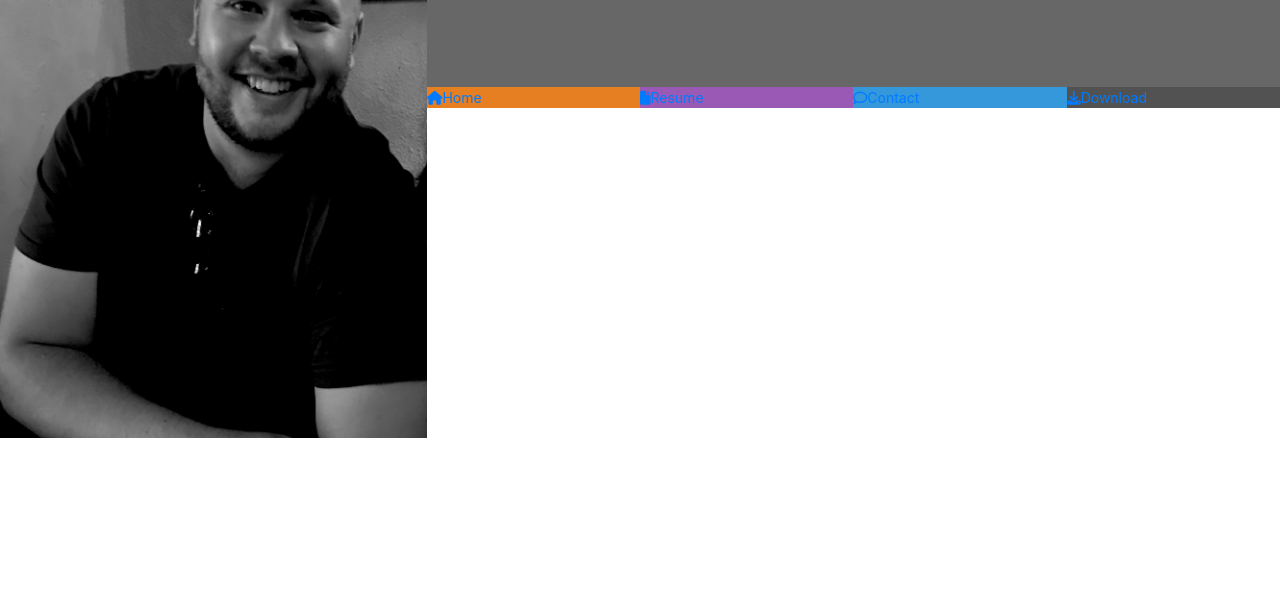
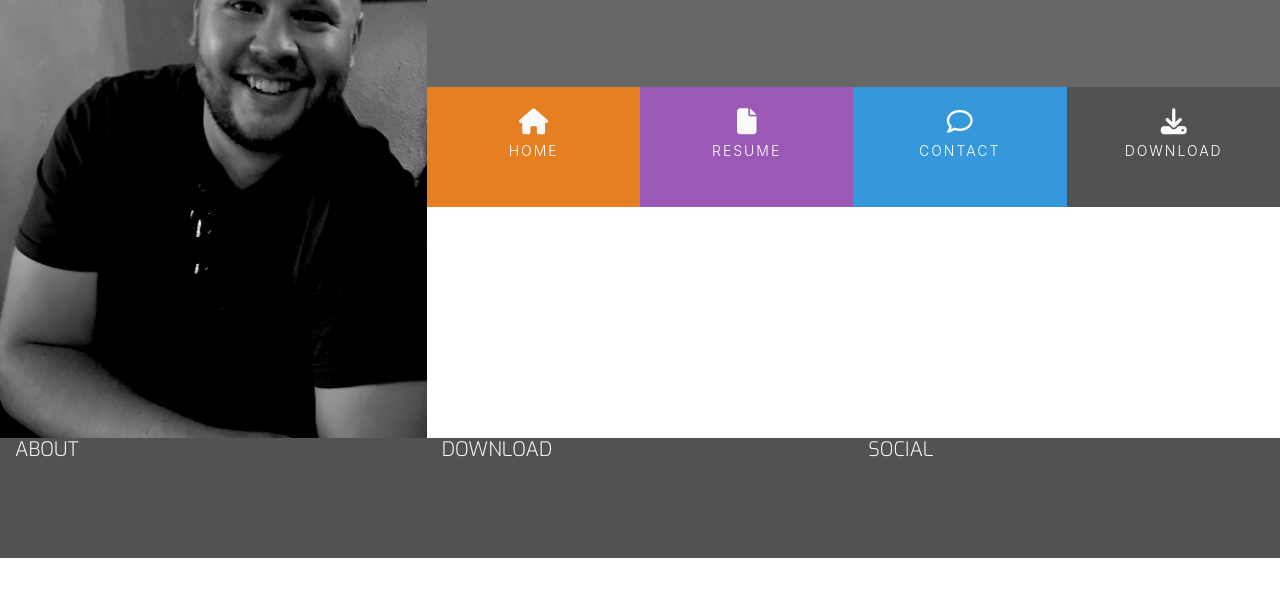
Before and after one commit to JonnyDavison/resume, a plain HTML site: page index.html in a window 1280 px wide. Shown: the part 162-758 px from the top of the page. Drawn offline with nearby package versions, Linux system fonts and the light colour scheme; a web font is replaced by a local one.

Commit message:
Add and style Footer

```diff
--- a/assets/css/style.css
+++ b/assets/css/style.css
@@ -21,6 +21,25 @@
 
 .ui-menu-color-download {
     background-color: #525252;
+}
+
+/* ---------- spcial margins / paddings / text */
+
+h1,
+h2,
+h3,
+h4 {
+    margin: 0;
+}
+
+.uppercase {
+    text-transform: uppercase;
+}
+
+.general-sub {
+    font-family: "Exo", sans-serif;
+    font-weight: 300;
+    color: #fafafa;
 }
 
 /* ---------- Heading */
@@ -73,7 +92,58 @@ header {
     font-size: 0;
 }
 
+#nav {
+    margin: 0;
+}
+
 #nav li {
     font-size: 14px;
     padding: 0;
 }
+
+.menuitem {
+    height: 120px;
+    text-align: center;
+    padding: 0;
+}
+
+.menuitem a {
+    width: 100%;
+    text-decoration: none;
+    color: #ffffff;
+    height: 120px;
+}
+
+.menuitem a i {
+    padding-top: 22px;
+    display: block;
+    color: #fafafa;
+    font-size: 26px;
+}
+
+.menuitem span {
+    display: block;
+    width: 100%;
+    padding-top: 5px;
+    text-align: center;
+    text-transform: uppercase;
+    font-size: 14px;
+    font-weight: 300;
+    letter-spacing: 2px;
+}
+
+/* ---------- Hover.css */
+
+.hvr-sweep-to-bottom:before {
+    background-color: rgba(0, 0, 0, 0.2);
+    height: 120px;
+}
+
+/* ---------- Footer */
+
+footer {
+    background-color: #525252;
+    color: #fafafa;
+    min-height: 120px;
+    margin: 0;
+}
--- a/index.html
+++ b/index.html
@@ -7,7 +7,8 @@
     <meta name="viewport" content="width=device-width, initial-scale=1.0">
     <link rel="stylesheet" href="https://cdn.jsdelivr.net/npm/bootstrap@4.6.2/dist/css/bootstrap.min.css"
         integrity="sha384-xOolHFLEh07PJGoPkLv1IbcEPTNtaed2xpHsD9ESMhqIYd0nLMwNLD69Npy4HI+N" crossorigin="anonymous">
-
+    <link rel="stylesheet" href="https://cdnjs.cloudflare.com/ajax/libs/hover.css/2.1.1/css/hover-min.css"
+        type="text/css" />
     <link rel="stylesheet" href="assets/css/style.css">
     <title>Jonny Davison Resume</title>
 </head>
@@ -28,18 +29,21 @@
                 <div class="row no-gutters">
                     <div class="col">
                         <ul id="nav" class="list-inline menucontainer">
-                            <li class="col-6 col-sm-3 ui-menu-color-home list-inline-item">
-                                <a href="#"><i class="fa fa-home" aria-hidden="true"></i><span>Home</span></a>
+                            <li class="col-6 col-sm-3 ui-menu-color-home list-inline-item menuitem">
+                                <a href="#" class="hvr-sweep-to-bottom"><i class="fa fa-home"
+                                        aria-hidden="true"></i><span>Home</span></a>
                             </li>
-                            <li class="col-6 col-sm-3 ui-menu-color-resume list-inline-item">
-                                <a href="#"><i class="fa-solid fa-file"
+                            <li class="col-6 col-sm-3 ui-menu-color-resume list-inline-item menuitem">
+                                <a href="#" class="hvr-sweep-to-bottom"><i class="fa-solid fa-file"
                                         aria-hidden="true"></i></i><span>Resume</span></a>
                             </li>
-                            <li class="col-6 col-sm-3 ui-menu-color-contact list-inline-item">
-                                <a href="#"><i class="fa fa-comment-o" aria-hidden="true"></i><span>Contact</span></a>
+                            <li class="col-6 col-sm-3 ui-menu-color-contact list-inline-item menuitem">
+                                <a href="#" class="hvr-sweep-to-bottom"><i class="fa fa-comment-o"
+                                        aria-hidden="true"></i><span>Contact</span></a>
                             </li>
-                            <li class="col-6 col-sm-3 ui-menu-color-download list-inline-item">
-                                <a href="#"><i class="fa fa-download" aria-hidden="true"></i><span>Download</span></a>
+                            <li class="col-6 col-sm-3 ui-menu-color-download list-inline-item menuitem">
+                                <a href="#" class="hvr-sweep-to-bottom"><i class="fa fa-download"
+                                        aria-hidden="true"></i><span>Download</span></a>
                             </li>
                         </ul>
                     </div>
@@ -50,7 +54,18 @@
     <section>
 
     </section>
-    <footer>
+    <footer class="container-fluid">
+        <div class="row">
+            <div class="col-sm-4">
+                <h5 class="uppercase general-sub">About</h5>
+            </div>
+            <div class="col-sm-4">
+                <h5 class="uppercase general-sub">Download</h5>
+            </div>
+            <div class="col-sm-4">
+                <h5 class="uppercase general-sub">Social</h5>
+            </div>
+        </div>
 
     </footer>
 
```
